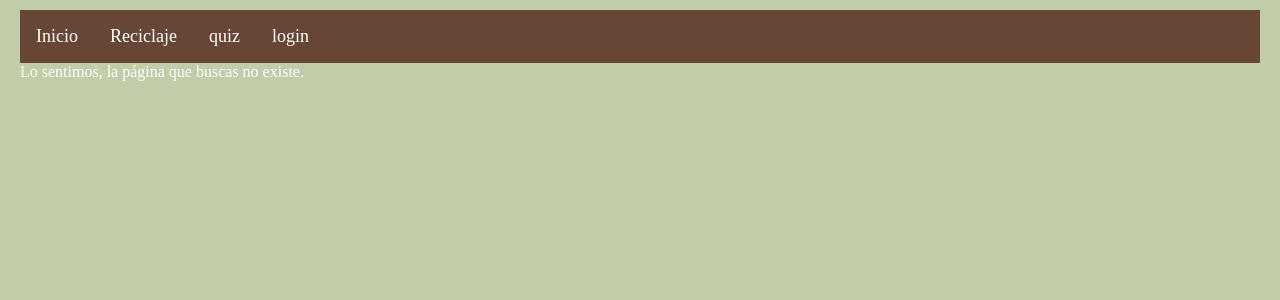
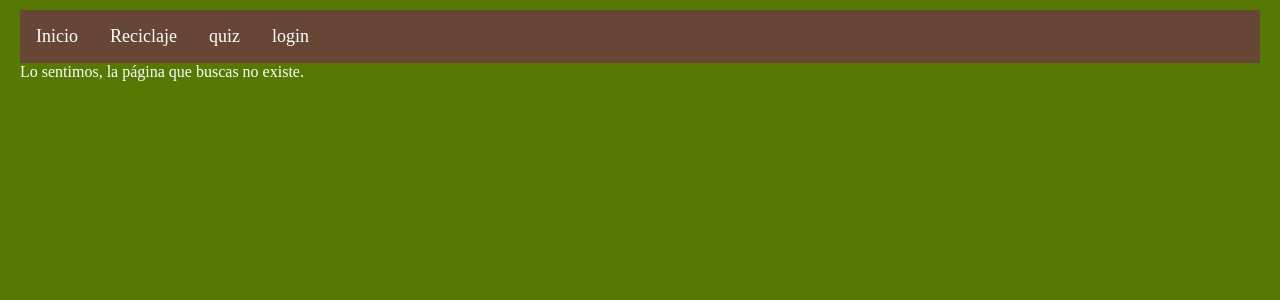
Before and after one commit to JonatanYesidMedinaViafara/kebab-case, a React (Vite) app: page / in a window 1280 px wide. Shown: the top 300 px of the page. Built offline with nearby package versions, Linux system fonts and the light colour scheme; no server answers.

Commit message:
jcgs
color

```diff
--- a/src/index.css
+++ b/src/index.css
@@ -2,7 +2,7 @@ body {
     padding: 10px 20px;
     font-size: medium;
     color: #fff;
-    background-color: #c1cca8;
+    background-color: #557902;
     border: none;
     border-radius: 5px;
     cursor: pointer;
```
